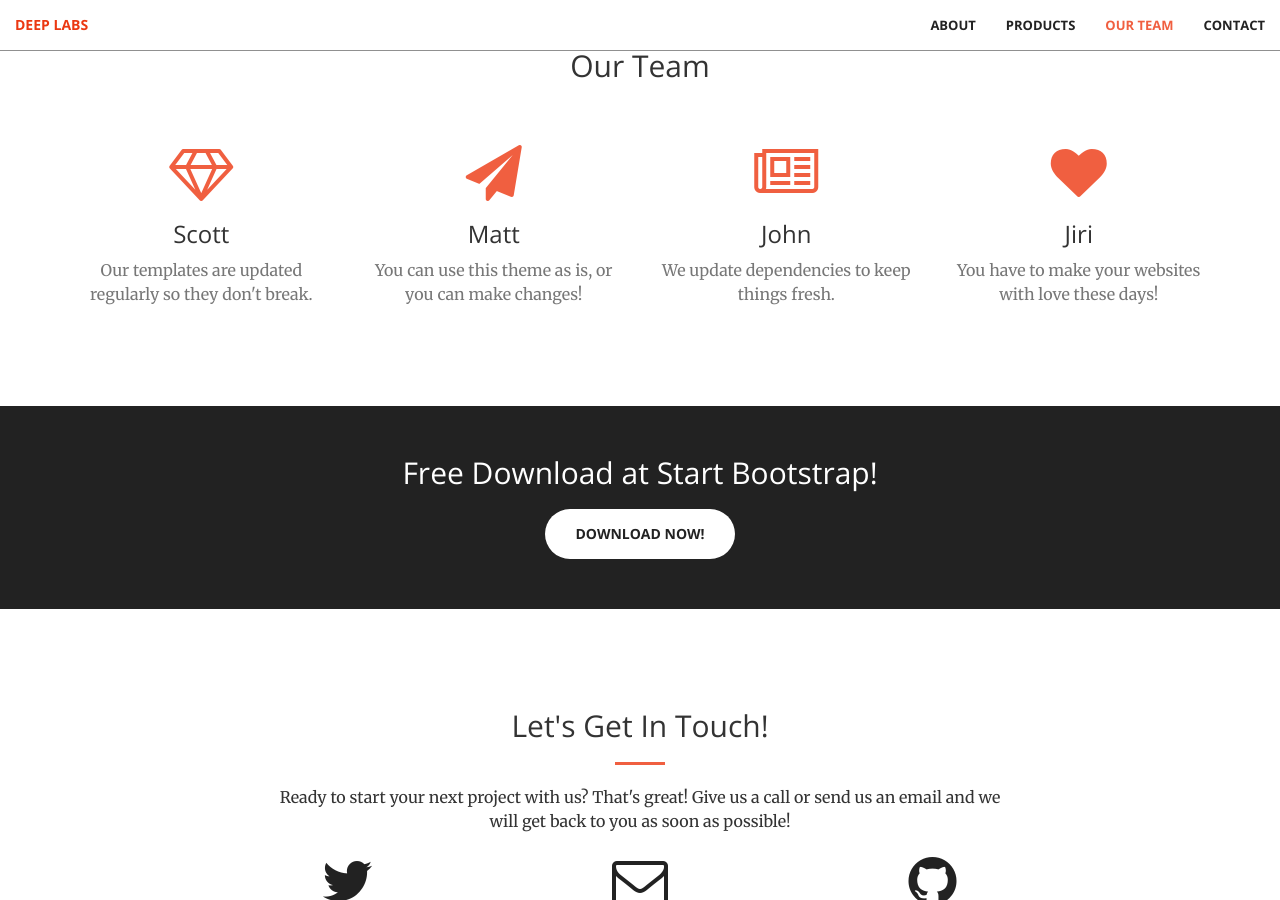
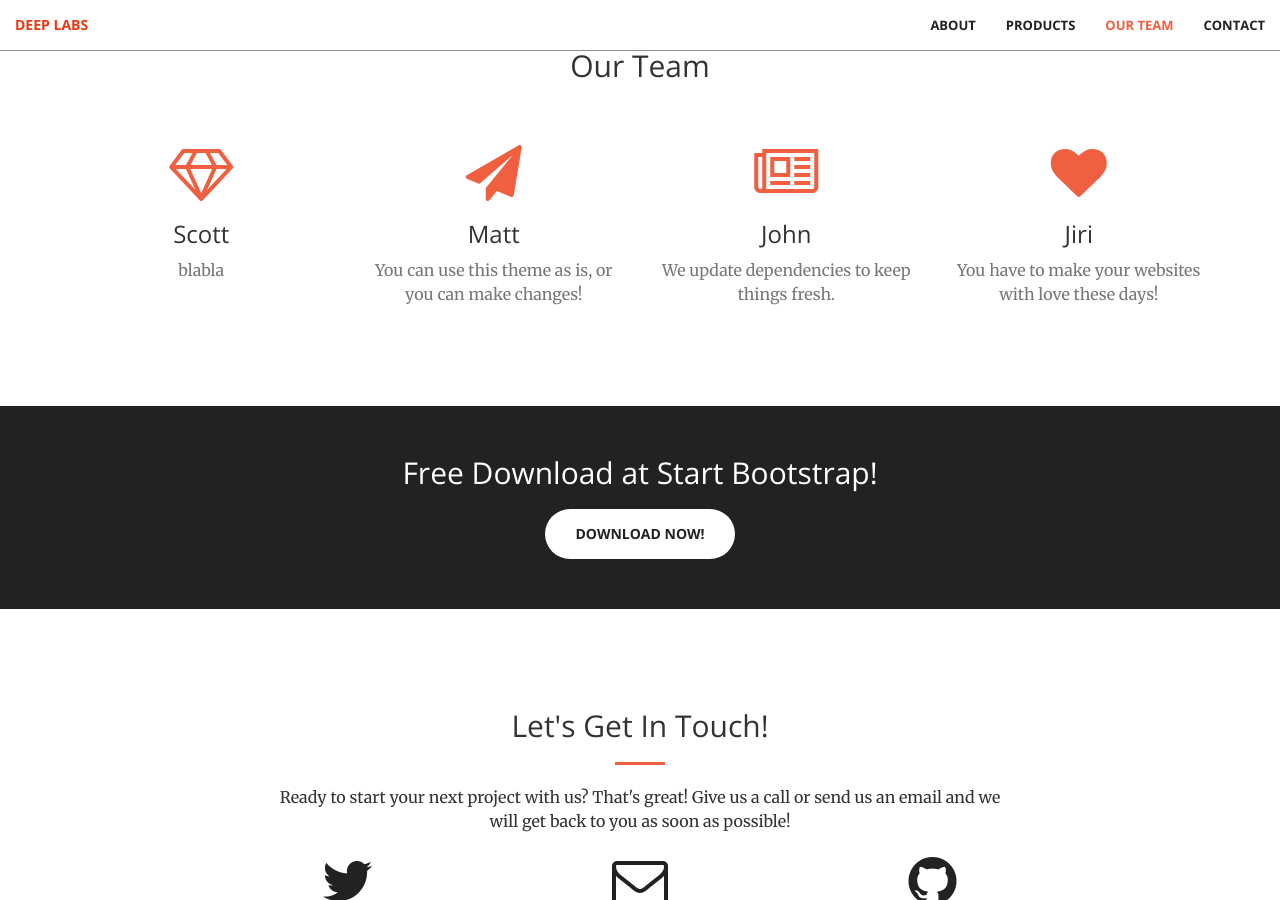
Before and after one commit to CzechJiri/test2, a Jekyll site: the page built from index.html, in a window 1280 px wide and 900 px high, scrolled down 1801 px. Built offline with Jekyll 4.4.1, drawn with Linux system fonts in a browser that asks for light colours.

Commit message:
first commit

```diff
--- a/_includes/ourteam.html
+++ b/_includes/ourteam.html
@@ -13,7 +13,7 @@
                 <div class="service-box">
                     <i class="fa fa-4x fa-diamond wow bounceIn text-primary"></i>
                     <h3>Scott</h3>
-                    <p class="text-muted">Our templates are updated regularly so they don't break.</p>
+                    <p class="text-muted">blabla</p>
                 </div>
             </div>
             <div class="col-lg-3 col-md-6 text-center">
```
